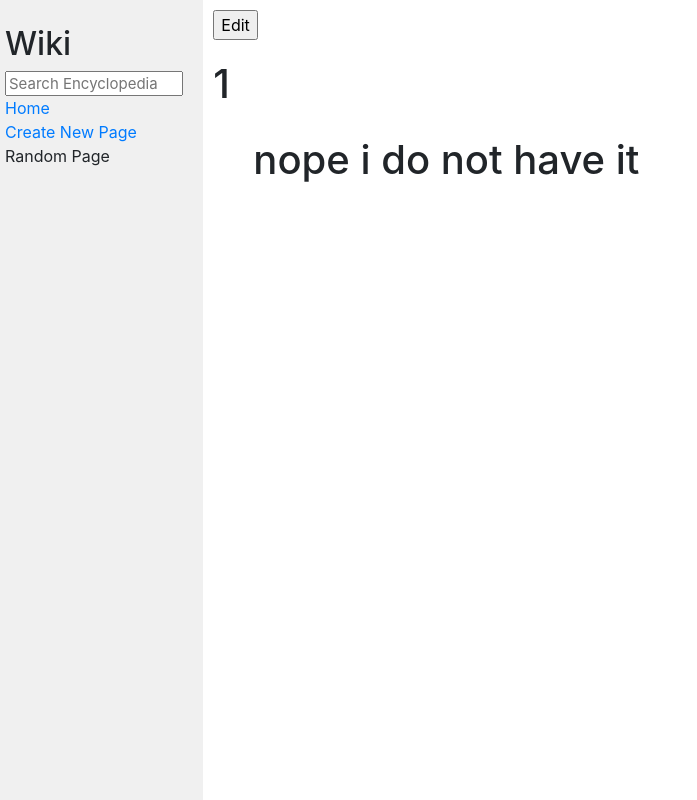
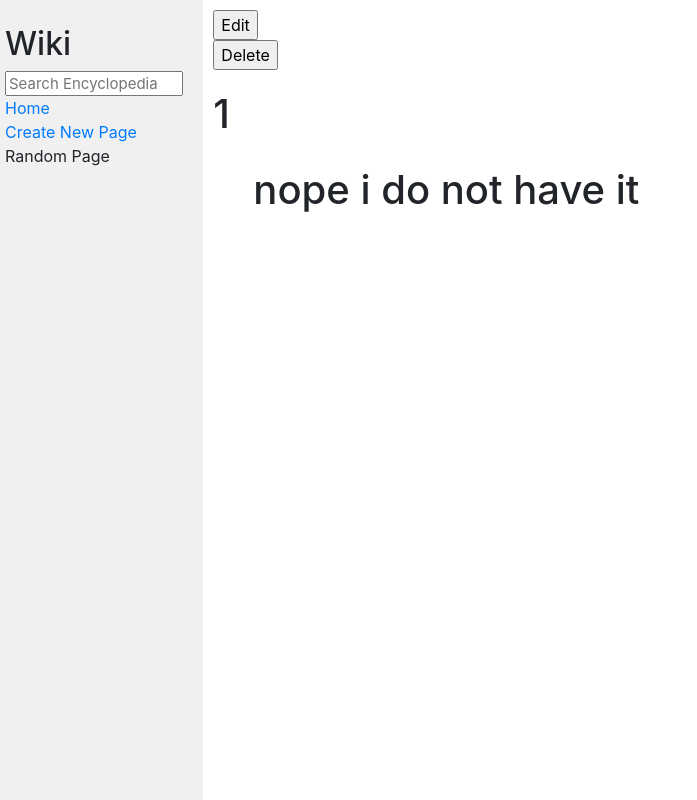
Before and after one commit to Moorgal/cs50w-wiki, a Django app: page /wiki/1 in a window 1280 px wide. Shown: the whole page, without its empty margins (0-697 px from the left). Run offline with Django 3.2, Linux system fonts and the light colour scheme; some libraries are stand-ins or nearby versions.

Commit message:
delete_page

```diff
--- a/encyclopedia/templates/encyclopedia/entrypage.html
+++ b/encyclopedia/templates/encyclopedia/entrypage.html
@@ -10,6 +10,11 @@
   <input type="hidden" name=title value="{{title}}">
   <input type="submit" value="Edit">
 </form>
+<form  action="{% url 'make_sure_page' %}" method="post">
+    {% csrf_token %}
+  <input type="hidden" name=make_sure value="{{title}}">
+  <input type="submit" value="Delete">
+</form>
 <h1>{{title}}</h1>
 
     <ul>
--- a/encyclopedia/urls.py
+++ b/encyclopedia/urls.py
@@ -8,5 +8,7 @@ urlpatterns = [
     path("search_page", views.search_page, name="search_page"),
     path("new_page", views.new_page, name="new_page"),
     path("save_page", views.save_page, name="save_page"),
-    path("edit_page", views.edit_page, name="edit_page")
+    path("edit_page", views.edit_page, name="edit_page"),
+    path("make_sure_page", views.make_sure_page, name="make_sure_page"),
+    path("delete_page", views.delete_page, name="delete_page")
 ]
--- a/encyclopedia/util.py
+++ b/encyclopedia/util.py
@@ -35,3 +35,7 @@ def get_entry(title):
         return f.read().decode("utf-8")
     except FileNotFoundError:
         return None
+
+def delete_entry(title):
+        file = f"entries/{title}.md"
+        default_storage.delete(file)
--- a/encyclopedia/views.py
+++ b/encyclopedia/views.py
@@ -93,3 +93,17 @@ def save_page(request):
                 return render(request, "encyclopedia/error.html",{
                 "error": problem
                 })
+
+def make_sure_page(request):
+    if request.method == "POST":
+        title = request.POST['make_sure']
+        return render(request, "encyclopedia/make_sure.html", {
+            "name": title
+        })
+
+def delete_page(request):
+    if request.method == "POST":
+        title = request.POST['delete']
+        print(title)
+        util.delete_entry(title)
+        return redirect('index')
```
Also changed, not shown: encyclopedia/templates/encyclopedia/make_sure.html (added, +19 -0 lines), entries/Cs.md (deleted, +0 -1 lines).
